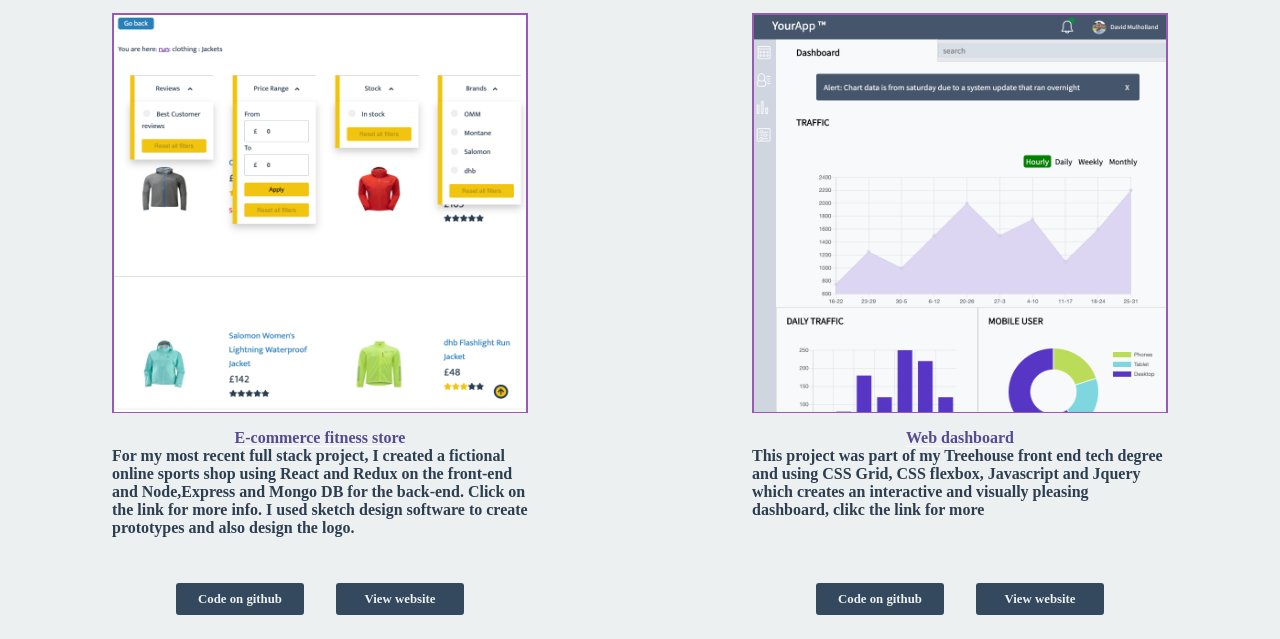
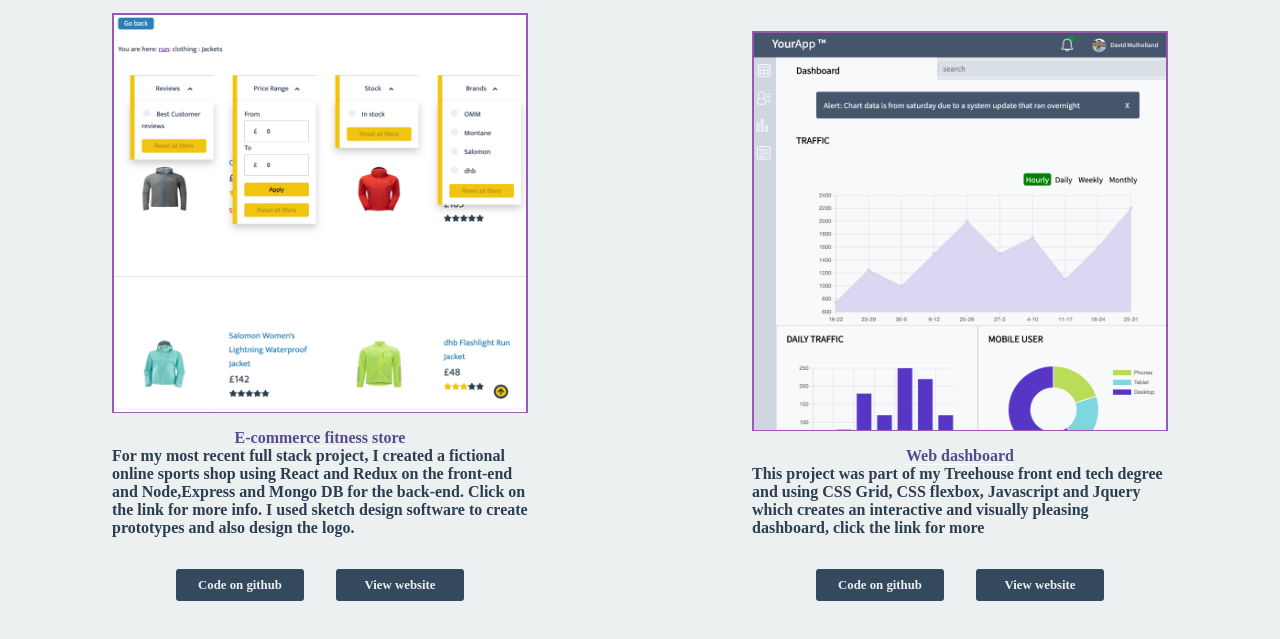
Before and after one commit to Webdev-DavidM/Portfolio, a plain HTML site: page index.html in a window 1280 px wide. Shown: the part 161-800 px from the top of the page. Drawn offline with Linux system fonts and the light colour scheme.

Commit message:
github and webiste buttons given top margin

```diff
--- a/index.css
+++ b/index.css
@@ -176,6 +176,7 @@ header p {
   max-width: 400px;
   margin: 0 auto 1rem;
   font-size: 1rem;
+  height: auto;
   font-family: 'Noto Serif JP', serif;
 }
 
@@ -190,7 +191,7 @@ header p {
   color: #ecf0f1;
   border: none;
   height: 2rem;
-  margin: 0 2rem;
+  margin: 1rem 2rem;
   border-radius: 3px;
   width: 8rem;
   transition: all 0.4s;
@@ -557,6 +558,10 @@ iframe {
     padding-top: 2rem;
   }
 
+  .btn-container {
+    margin: 1rem 0;
+  }
+
   .about-section p {
     font-family: 'Noto Sans', serif;
     font-weight: 400;
@@ -595,7 +600,7 @@ iframe {
   }
 
   .project-card p {
-    height: 120px;
+    height: auto;
     max-width: 700px;
   }
 
--- a/js/project-details.js
+++ b/js/project-details.js
@@ -11,7 +11,7 @@ const data = [
     name: 'Web dashboard',
     image: './images/projects/project4-dashboard.png',
     description:
-      'This project was part of my Treehouse front end tech degree and using CSS Grid, CSS flexbox, Javascript and Jquery which creates an interactive and visually pleasing dashboard, clikc the link for more',
+      'This project was part of my Treehouse front end tech degree and using CSS Grid, CSS flexbox, Javascript and Jquery which creates an interactive and visually pleasing dashboard, click the link for more',
     gitHubLink:
       'https://github.com/Webdev-DavidM/TDFE-project7-web-app-dashboard',
     websiteLink:
```
